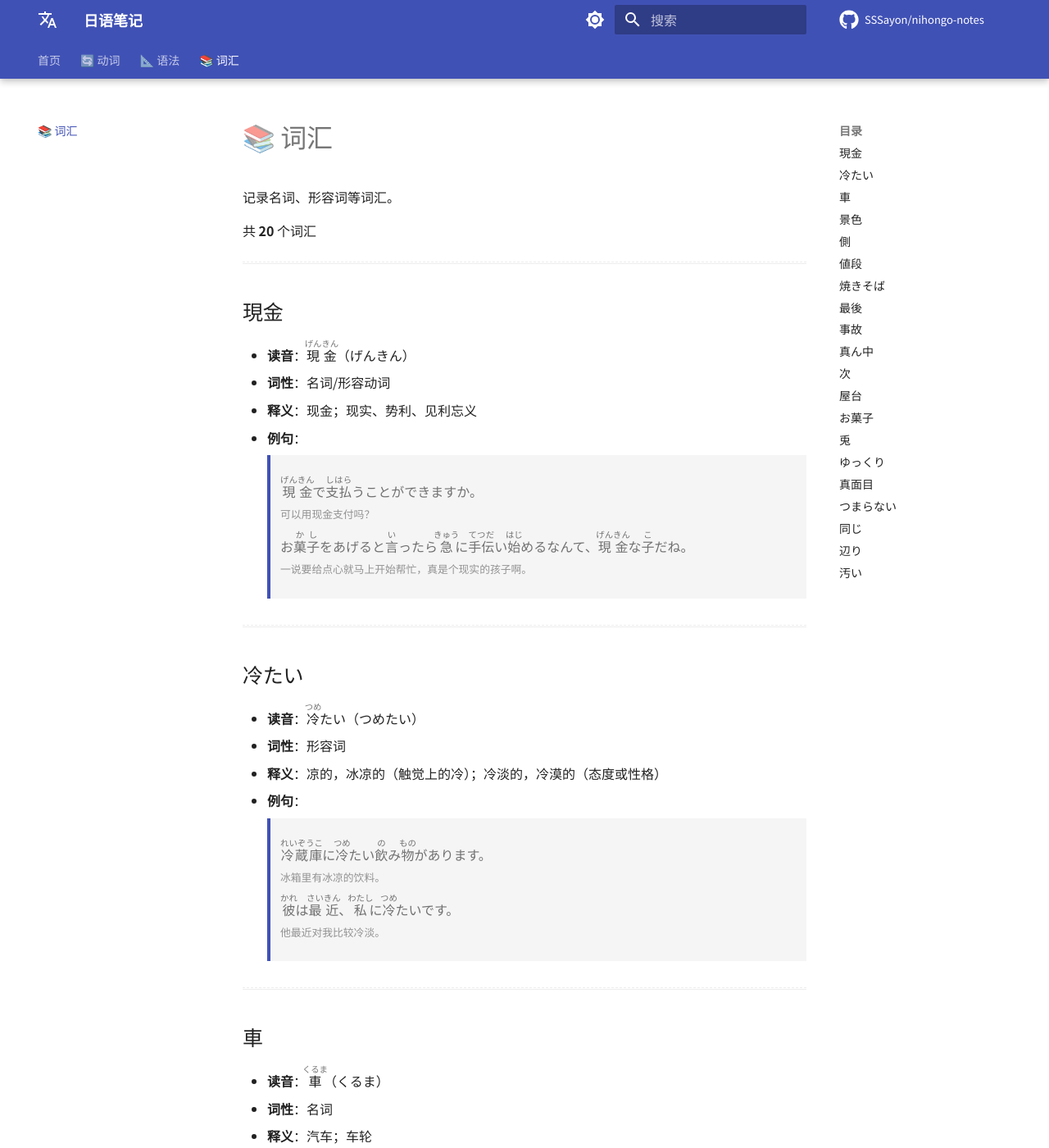
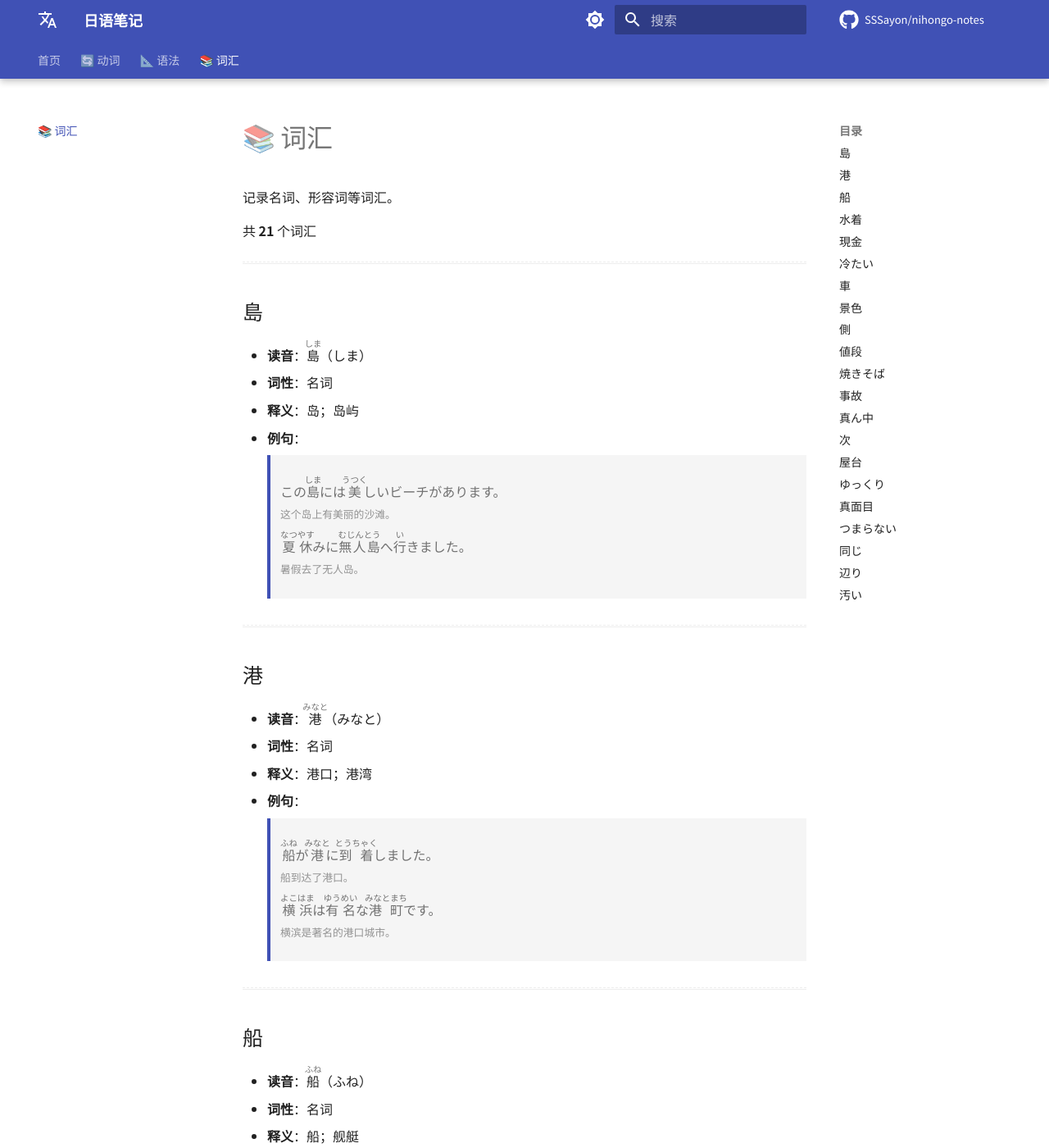
Before and after one commit to SSSayon/nihongo-notes, an MkDocs documentation site: the page built from docs/vocabulary.md, in a window 1280 px wide and 1400 px high. Shown: the whole window at 82% size. Built offline with MkDocs 1.6.1 and Material for MkDocs 9.7.7, drawn with Linux system fonts in a browser that asks for light colours; comment, search, counter and statistics services are not loaded; some of the changed text lies outside the part shown.

Commit message:
chore: update site content

```diff
--- a/docs/verbs.md
+++ b/docs/verbs.md
@@ -2,7 +2,37 @@
 
 记录动词。
 
-共 **20** 个动词
+共 **21** 个动词
+
+---
+
+## 回る
+
+- **读音**：<ruby>回<rt>まわ</rt></ruby>る（まわる）
+- **类型**：五段动词
+- **释义**：旋转，转动；巡回，绕道；（头脑、机器等）运转；超过（时间、数量等）
+
+- **例句**：
+
+    > <div class="example-box">
+    > <ruby>地<rt>ち</rt></ruby><ruby>球<rt>きゅう</rt></ruby>は<ruby>太<rt>たい</rt></ruby><ruby>陽<rt>よう</rt></ruby>の<ruby>周<rt>まわ</rt></ruby>りを<ruby>回<rt>まわ</rt></ruby>っている。
+    > <br><small>地球绕着太阳转。</small>
+    > </div>
+
+    > <div class="example-box">
+    > <ruby>市<rt>し</rt></ruby><ruby>内<rt>ない</rt></ruby>の<ruby>観<rt>かん</rt></ruby><ruby>光<rt>こう</rt></ruby><ruby>地<rt>ち</rt></ruby>を<ruby>効<rt>こう</rt></ruby><ruby>率<rt>りつ</rt></ruby>よく<ruby>回<rt>まわ</rt></ruby>る。
+    > <br><small>效率很高地游览市内的观光景点。</small>
+    > </div>
+
+    > <div class="example-box">
+    > <ruby>忙<rt>いそが</rt></ruby>しすぎて、<ruby>全<rt>ぜん</rt></ruby><ruby>然<rt>ぜん</rt></ruby><ruby>頭<rt>あたま</rt></ruby>が<ruby>回<rt>まわ</rt></ruby>らない。
+    > <br><small>太忙了，脑子完全转不过来。</small>
+    > </div>
+
+    > <div class="example-box">
+    > <ruby>時<rt>と</rt></ruby><ruby>計<rt>けい</rt></ruby>の<ruby>針<rt>はり</rt></ruby>が12<ruby>時<rt>じ</rt></ruby>を<ruby>回<rt>まわ</rt></ruby>った。
+    > <br><small>时针已经过了12点。</small>
+    > </div>
 
 ---
 
--- a/docs/vocabulary.md
+++ b/docs/vocabulary.md
@@ -2,7 +2,87 @@
 
 记录名词、形容词等词汇。
 
-共 **20** 个词汇
+共 **21** 个词汇
+
+---
+
+## 島
+
+- **读音**：<ruby>島<rt>しま</rt></ruby>（しま）
+- **词性**：名词
+- **释义**：岛；岛屿
+
+- **例句**：
+
+    > <div class="example-box">
+    > この<ruby>島<rt>しま</rt></ruby>には<ruby>美<rt>うつく</rt></ruby>しいビーチがあります。
+    > <br><small>这个岛上有美丽的沙滩。</small>
+    > </div>
+
+    > <div class="example-box">
+    > <ruby>夏休<rt>なつやす</rt></ruby>みに<ruby>無人島<rt>むじんとう</rt></ruby>へ<ruby>行<rt>い</rt></ruby>きました。
+    > <br><small>暑假去了无人岛。</small>
+    > </div>
+
+---
+
+## 港
+
+- **读音**：<ruby>港<rt>みなと</rt></ruby>（みなと）
+- **词性**：名词
+- **释义**：港口；港湾
+
+- **例句**：
+
+    > <div class="example-box">
+    > <ruby>船<rt>ふね</rt></ruby>が<ruby>港<rt>みなと</rt></ruby>に<ruby>到着<rt>とうちゃく</rt></ruby>しました。
+    > <br><small>船到达了港口。</small>
+    > </div>
+
+    > <div class="example-box">
+    > <ruby>横浜<rt>よこはま</rt></ruby>は<ruby>有名<rt>ゆうめい</rt></ruby>な<ruby>港町<rt>みなとまち</rt></ruby>です。
+    > <br><small>横滨是著名的港口城市。</small>
+    > </div>
+
+---
+
+## 船
+
+- **读音**：<ruby>船<rt>ふね</rt></ruby>（ふね）
+- **词性**：名词
+- **释义**：船；舰艇
+
+- **例句**：
+
+    > <div class="example-box">
+    > <ruby>船<rt>ふね</rt></ruby>で<ruby>島<rt>しま</rt></ruby>へ<ruby>渡<rt>わた</rt></ruby>ります。
+    > <br><small>乘船过岛。</small>
+    > </div>
+
+    > <div class="example-box">
+    > <ruby>大<rt>おお</rt></ruby>きな<ruby>船<rt>ふね</rt></ruby>が<ruby>海<rt>うみ</rt></ruby>を<ruby>渡<rt>わた</rt></ruby>っています。
+    > <br><small>大船正在横渡大海。</small>
+    > </div>
+
+---
+
+## 水着
+
+- **读音**：<ruby>水<rt>みず</rt></ruby><ruby>着<rt>ぎ</rt></ruby>（みずぎ）
+- **词性**：名词
+- **释义**：泳衣；泳装
+
+- **例句**：
+
+    > <div class="example-box">
+    > <ruby>新<rt>あたら</rt></ruby>しい<ruby>水着<rt>みずぎ</rt></ruby>を<ruby>買<rt>か</rt></ruby>いました。
+    > <br><small>买了新的泳衣。</small>
+    > </div>
+
+    > <div class="example-box">
+    > プールに<ruby>行<rt>い</rt></ruby>くので、<ruby>水着<rt>みずぎ</rt></ruby>を<ruby>持<rt>も</rt></ruby>ってきてください。
+    > <br><small>因为要去游泳池，请带上泳衣。</small>
+    > </div>
 
 ---
 
@@ -146,26 +226,6 @@
 
 ---
 
-## 最後
-
-- **读音**：<ruby>最後<rt>さいご</rt></ruby>（さいご）
-- **词性**：名词
-- **释义**：最后；最终；尽头
-
-- **例句**：
-
-    > <div class="example-box">
-    > これが<ruby>最後<rt>さいご</rt></ruby>のチャンスです。
-    > <br><small>这是最后的机会。</small>
-    > </div>
-
-    > <div class="example-box">
-    > <ruby>最後<rt>さいご</rt></ruby>まで<ruby>諦<rt>あきら</rt></ruby>めないでください。
-    > <br><small>请坚持到最后，不要放弃。</small>
-    > </div>
-
----
-
 ## 事故
 
 - **读音**：<ruby>事故<rt>じこ</rt></ruby>（じこ）
@@ -242,46 +302,6 @@
     > <div class="example-box">
     > <ruby>福岡<rt>ふくおか</rt></ruby>の<ruby>夜<rt>よる</rt></ruby>は<ruby>屋台<rt>やたい</rt></ruby>がとても<ruby>賑<rt>にぎ</rt></ruby>やかです。
     > <br><small>福冈的夜晚，路边摊非常热闹。</small>
-    > </div>
-
----
-
-## お菓子
-
-- **读音**：お<ruby>菓子<rt>かし</rt></ruby>（おかし）
-- **词性**：名词
-- **释义**：点心；零食；糖果
-
-- **例句**：
-
-    > <div class="example-box">
-    > <ruby>子供<rt>こども</rt></ruby>たちにお<ruby>菓子<rt>かし</rt></ruby>をあげました。
-    > <br><small>给了孩子们零食。</small>
-    > </div>
-
-    > <div class="example-box">
-    > <ruby>甘<rt>あま</rt></ruby>いお<ruby>菓子<rt>かし</rt></ruby>が<ruby>大好<rt>だいす</rt></ruby>きです。
-    > <br><small>非常喜欢甜点。</small>
-    > </div>
-
----
-
-## 兎
-
-- **读音**：<ruby>兎<rt>うさぎ</rt></ruby>（うさぎ）
-- **词性**：名词
-- **释义**：兔子
-
-- **例句**：
-
-    > <div class="example-box">
-    > <ruby>兎<rt>うさぎ</rt></ruby>は<ruby>耳<rt>みみ</rt></ruby>が<ruby>長<rt>なが</rt></ruby>いです。
-    > <br><small>兔子的耳朵很长。</small>
-    > </div>
-
-    > <div class="example-box">
-    > <ruby>庭<rt>にわ</rt></ruby>で<ruby>白<rt>しろ</rt></ruby>い<ruby>兎<rt>うさぎ</rt></ruby>を<ruby>飼<rt>か</rt></ruby>っています。
-    > <br><small>在院子里养着一只白色的兔子。</small>
     > </div>
 
 ---
```
Also changed, not shown: docs/index.md (+4 -4 lines), 2 other files.
